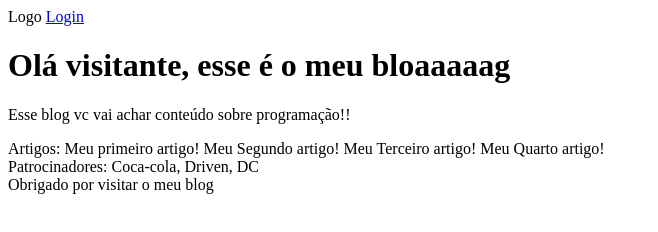
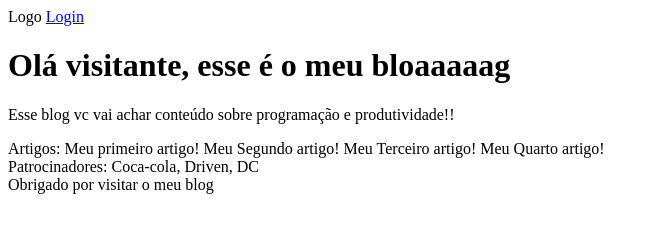
Before and after one commit to fsrocha-dev/projeto-github-t6, a plain HTML site: page index.html in a window 1280 px wide. Shown: the whole page, without its empty margins (0-658 px from the left). Drawn offline with Linux system fonts and the light colour scheme.

Commit message:
muda o subtitulo

```diff
--- a/index.html
+++ b/index.html
@@ -14,7 +14,7 @@
     </div>
   </header>
   <h1>Olá visitante, esse é o meu bloaaaaag</h1>
-  <p>Esse blog vc vai achar conteúdo sobre programação!!</p>
+  <p>Esse blog vc vai achar conteúdo sobre programação e produtividade!!</p>
   <div>
     Artigos:
     <a>Meu primeiro artigo!</a>
```
